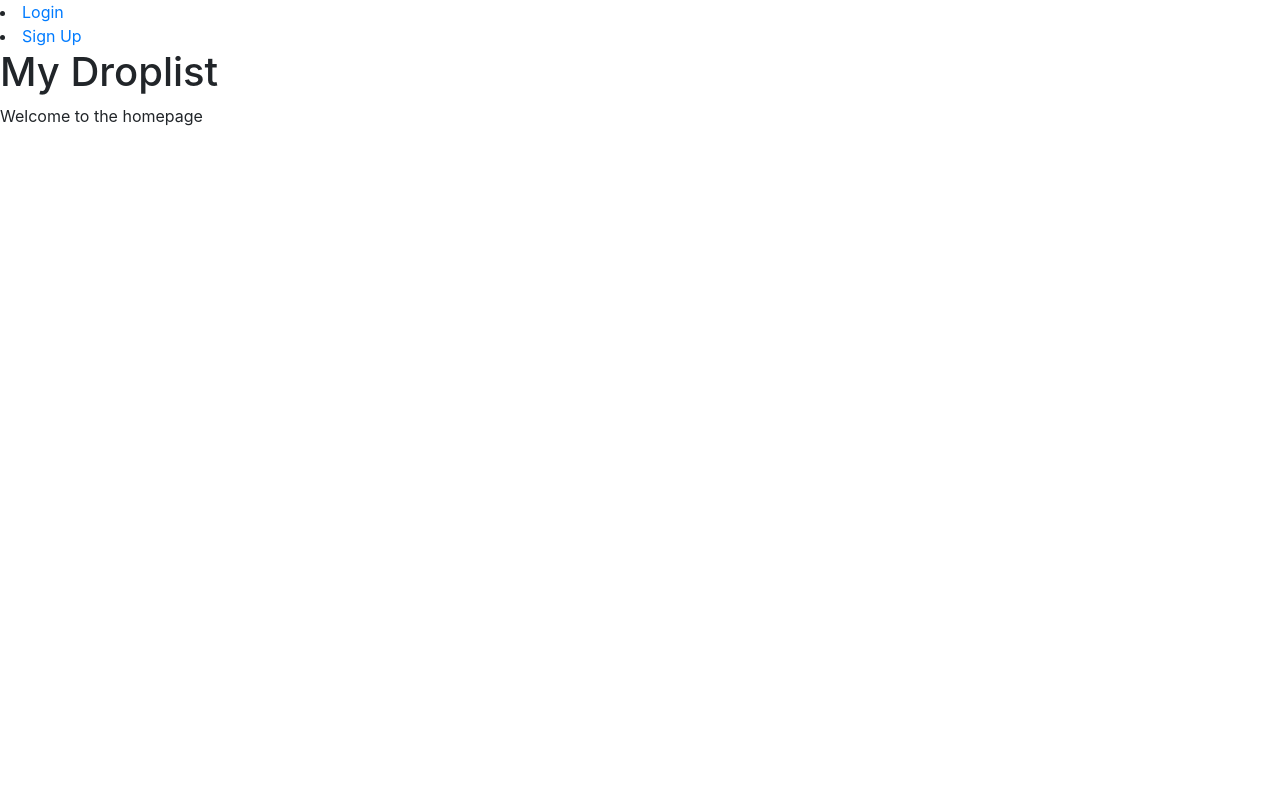
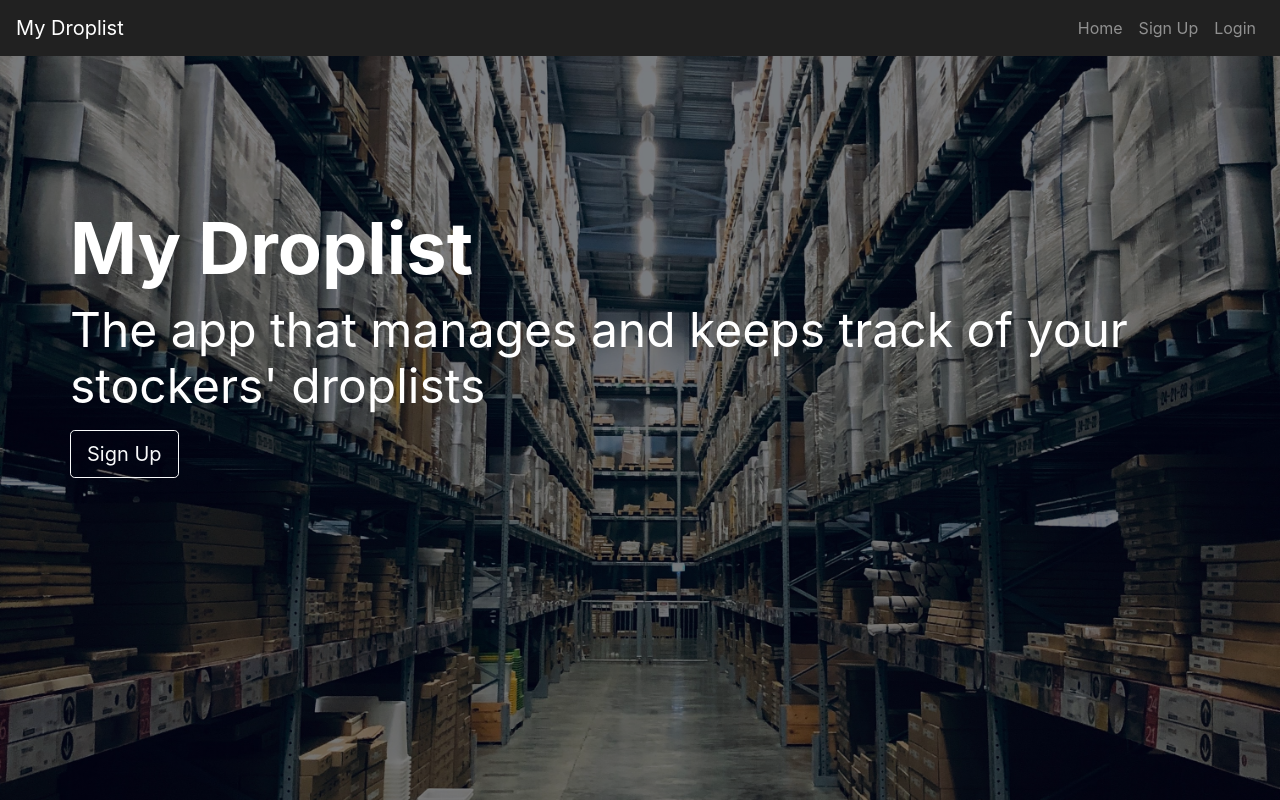
Before and after one commit to treyarte/capstone-one, a Flask app: page / in a window 1280 px wide. Run offline with Flask 2, Linux system fonts and the light colour scheme; some libraries are stand-ins or nearby versions.

Commit message:
add landing page html and css

```diff
--- a/app/__init__.py
+++ b/app/__init__.py
@@ -23,7 +23,7 @@ def create_app():
     app.config["DEBUG_TB_INTERCEPT_REDIRECTS"] = False
     app.config["SECRET_KEY"] = os.environ.get("SECRET_KEY", "this is my secret")
     #removes caching
-    # app.config["SEND_FILE_MAX_AGE_DEFAULT"] = 0
+    app.config["SEND_FILE_MAX_AGE_DEFAULT"] = 0
 
     toolbar = DebugToolbarExtension(app)
 
--- a/app/home/routes.py
+++ b/app/home/routes.py
@@ -1,8 +1,12 @@
-from flask import Blueprint, render_template
+from flask import Blueprint, render_template, g, flash
 
 home = Blueprint("home", __name__, template_folder="templates")
 
 @home.route("/")
 def homepage():
     """Home page of the application"""
-    return render_template("home.html")
+    if g.user:
+        return render_template("home.html")
+
+    #if the user is not logged in show this
+    return render_template("landing-page.html")
--- a/app/home/templates/base.html
+++ b/app/home/templates/base.html
@@ -10,22 +10,64 @@
       integrity="sha384-9aIt2nRpC12Uk9gS9baDl411NQApFmC26EwAOH8WgZl5MYYxFfc+NcPb1dKGj7Sk"
       crossorigin="anonymous"
     />
+    <link rel="stylesheet" href="../../static/app.css" />
   </head>
   <body>
-    {%if g.user%}
-    <form action="/logout" method="post">
-      <button type="submit">Log out</button>
-    </form>
-    <ul>
-      <li><a href="/users">Users</a></li>
-      <li><a href="/droplists">My Droplist</a></li>
-    </ul>
-    {%else%}
-    <li><a href="/login">Login</a></li>
-    <li><a href="/sign-up">Sign Up</a></li>
-    {%endif%} {%with messages = get_flashed_messages(with_categories=true)%}
-    {%if messages%}
-    <div class="container">
+    <nav class="navbar navbar-expand-lg navbar-dark custom-navbar-bg">
+      <button
+        class="navbar-toggler"
+        type="button"
+        data-toggle="collapse"
+        data-target="#droplist-navbar"
+        aria-controls="droplist-navbar"
+        aria-expanded="false"
+        aria-label="Toggle navigation"
+      >
+        <span class="navbar-toggler-icon"></span>
+      </button>
+      <a href="/" class="navbar-brand mr-auto ml-auto">My Droplist</a>
+
+      <div class="collapse navbar-collapse" id="droplist-navbar">
+        <ul class="navbar-nav ml-auto">
+          <li class="nav-item">
+            <a href="/" class="nav-link">Home</a>
+          </li>
+          {%if g.user%} {%if g.user.get_stocker%}
+          <li class="nav-item">
+            <a href="/" class="nav-link">Create Droplist</a>
+          </li>
+          {%endif%}
+          <li class="nav-item">
+            <a href="/droplits" class="nav-link">Droplists</a>
+          </li>
+          <li class="nav-item">
+            <a href="/" class="nav-link">Graphs</a>
+          </li>
+          <li class="nav-item">
+            <a href="/users" class="nav-link">Users</a>
+          </li>
+          <li class="nav-item">
+            <a href="/setting" class="nav-link">settings</a>
+          </li>
+          <li class="nav-item">
+            <form action="/logout" method="post">
+              <button type="submit" class="nav-link">Log out</button>
+            </form>
+          </li>
+          {%else%}
+          <li class="nav-item">
+            <a href="/sign-up" class="nav-link">Sign Up</a>
+          </li>
+          <li class="nav-item">
+            <a href="/login" class="nav-link">Login</a>
+          </li>
+          {%endif%}
+        </ul>
+      </div>
+    </nav>
+    {%with messages = get_flashed_messages(with_categories=true)%} {%if
+    messages%}
+    <div class="container msg-container">
       {%for category, msg in messages%}
       <div class="alert alert-{{category}}">{{msg}}</div>
       {%endfor%}
--- /dev/null
+++ b/app/home/templates/landing-page.html
@@ -0,0 +1,25 @@
+{%extends "base.html"%} {%block content%}
+
+<!-- <img src="../../static/landing_img_small.jpg" class="landing-img-small" /> -->
+<div class="landing-img-small"></div>
+<div class="landing-img-med"></div>
+<div class="container landing-container">
+  <div class="row">
+    <div class="col-lg-12 jumbotron-fluid text-white landing-header">
+      <div class="landing-title">
+        <strong>
+          My Droplist
+        </strong>
+      </div>
+      <div class="landing-sub">
+        The app that manages and keeps track of your stockers' droplists
+      </div>
+    </div>
+    <div class="col-lg-12 landing-btn">
+      <a href="/sign-up" class="btn btn-outline-light sign-up-btn-landing"
+        >Sign Up</a
+      >
+    </div>
+  </div>
+</div>
+{%endblock%}
--- /dev/null
+++ b/app/static/app.css
@@ -0,0 +1,120 @@
+html,
+body {
+  padding: 0;
+  margin: 0;
+  height: 100%;
+}
+
+.msg-container {
+  margin-top: 1rem;
+}
+
+/**landing page**/
+
+.landing-title {
+  font-size: 2.5rem;
+}
+
+.landing-sub {
+  font-size: 1rem;
+  line-height: 2rem;
+}
+
+.landing-btn {
+  padding: 0;
+  margin-top: 1rem;
+  text-align: center;
+}
+
+.landing-container {
+  display: flex;
+  justify-content: center;
+  align-items: center;
+  height: 50%;
+}
+
+.landing-header {
+  text-align: center;
+}
+
+.landing-img-small {
+  background: linear-gradient(rgba(0, 0, 0, 0.5), rgba(0, 0, 0, 0.5)),
+    url('./landing_img_small.jpg');
+  background-repeat: no-repeat;
+  background-position: center;
+  background-size: cover;
+  height: 100%;
+  width: 100%;
+  position: absolute;
+  top: 0;
+  bottom: 0;
+  z-index: -1;
+}
+.landing-img-med {
+  display: none;
+}
+
+.sign-up-btn-landing {
+  z-index: 1;
+}
+
+/**Navbar css**/
+.custom-navbar-bg {
+  background-color: #212121;
+}
+
+/**desktop queries**/
+@media only screen and (min-width: 1080px) {
+  .landing-img-small {
+    display: none;
+  }
+  .landing-img-med {
+    display: block;
+    background: linear-gradient(rgba(0, 0, 0, 0.5), rgba(0, 0, 0, 0.5)),
+      url('./landing_img.jpg');
+    background-repeat: no-repeat;
+    background-position: center;
+    background-size: cover;
+    height: 100%;
+    width: 100%;
+    position: absolute;
+    top: 0;
+    bottom: 0;
+    z-index: -1;
+  }
+
+  .landing-container {
+    display: flex;
+    justify-content: center;
+    align-items: center;
+    height: 70%;
+  }
+
+  .landing-btn {
+    padding: 0;
+    margin-top: 1rem;
+  }
+
+  .landing-header {
+    text-align: start;
+  }
+
+  .sign-up-btn-landing {
+    padding: 0.5rem 1rem;
+    font-size: 1.25rem;
+    line-height: 1.5;
+    border-radius: 0.3rem;
+  }
+
+  .landing-sub {
+    font-size: 3rem;
+    line-height: 3.5rem;
+  }
+
+  .landing-title {
+    font-size: 4.5rem;
+  }
+  .landing-btn {
+    text-align: start;
+  }
+}
```
Also changed, not shown: app/static/landing_img.jpg (added), app/static/landing_img_med.jpg (added), app/static/landing_img_small.jpg (added).
